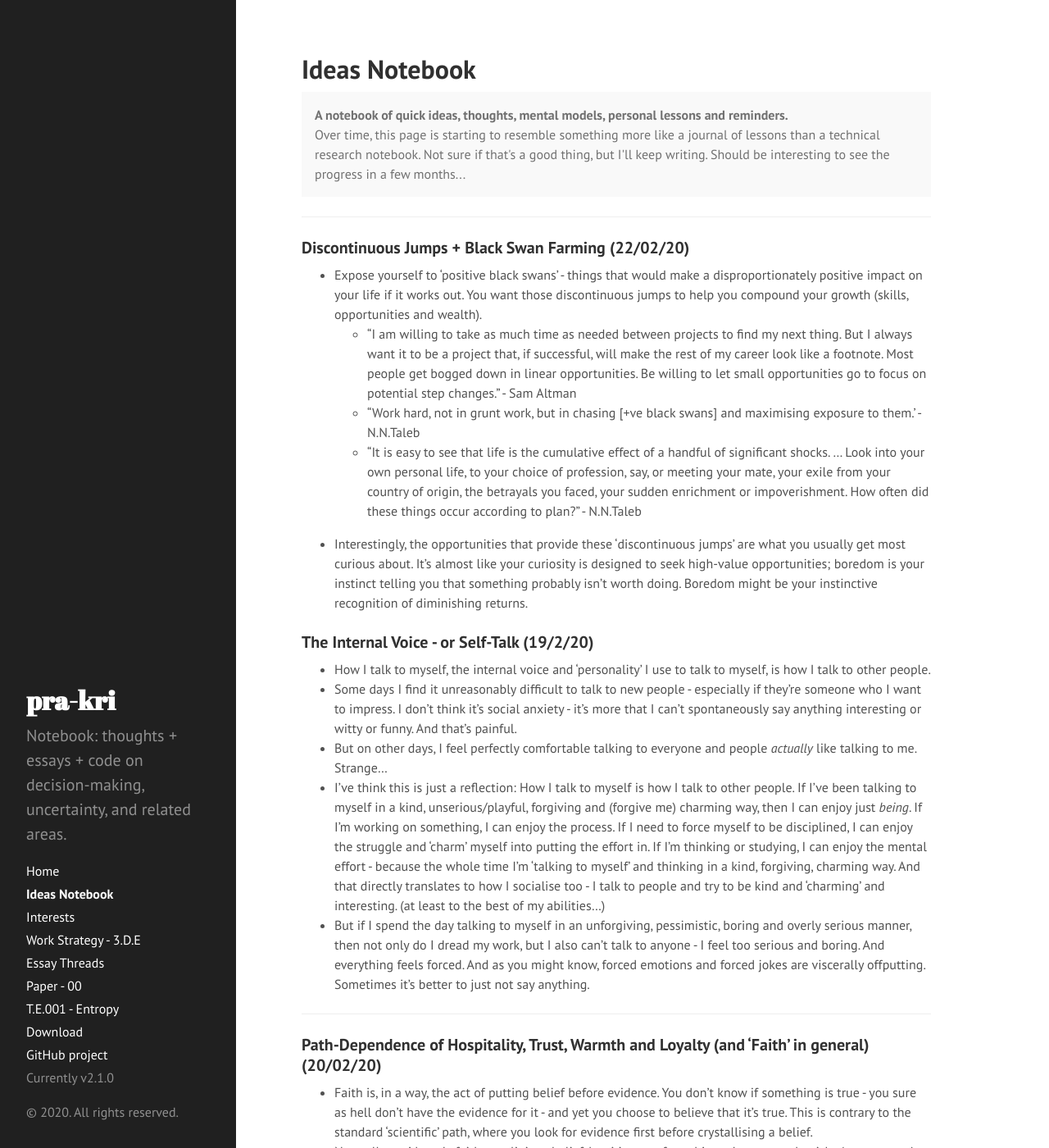
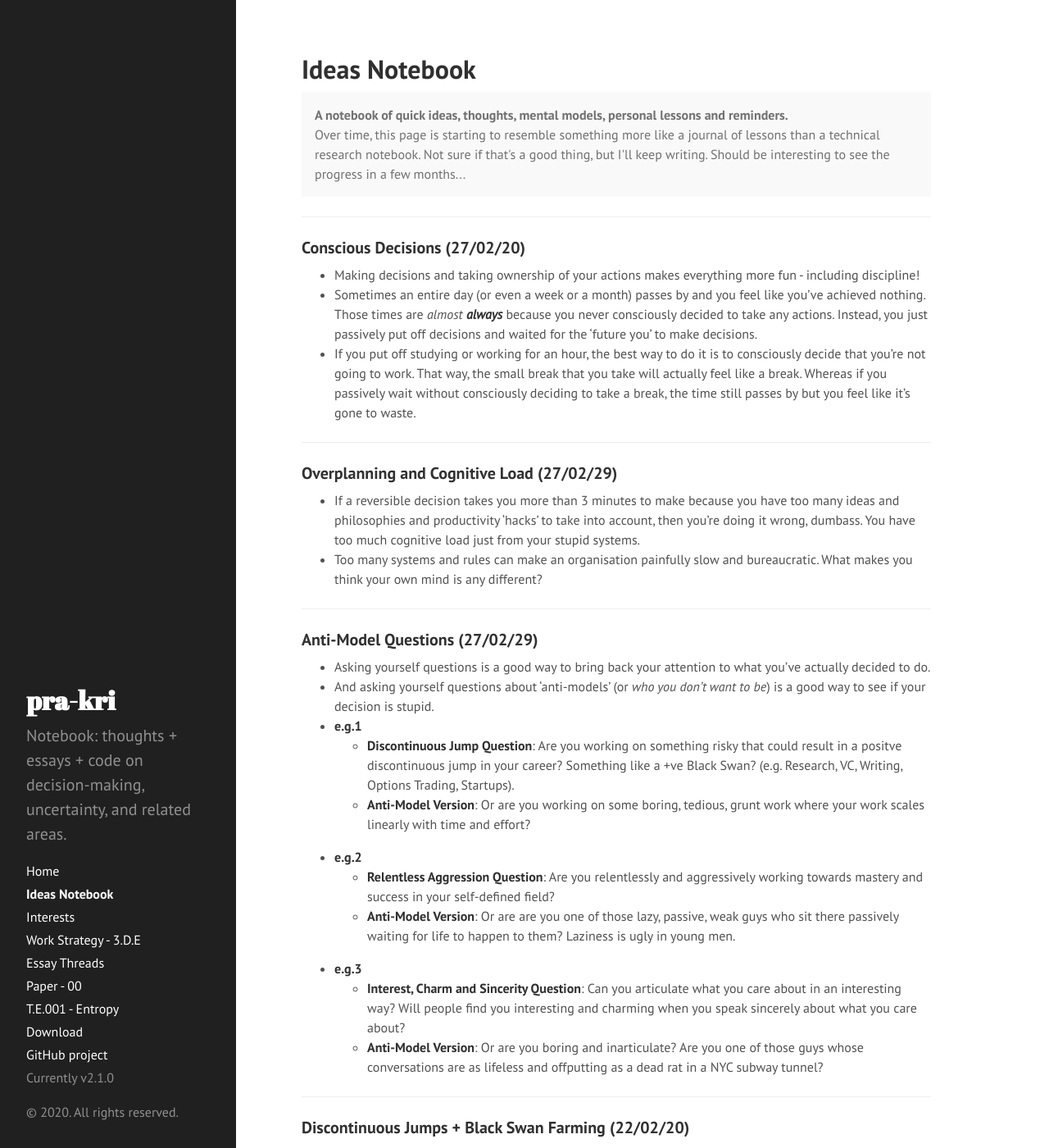
Before and after one commit to pra-kri/pra-kri.github.io, a Jekyll site: the page built from IdeasNotebook.md, in a window 1280 px wide and 1400 px high. Shown: the whole window at 82% size. Built offline with Jekyll 4.4.1, drawn with Linux system fonts in a browser that asks for light colours.

Commit message:
Update IdeasNotebook.md

```diff
--- a/IdeasNotebook.md
+++ b/IdeasNotebook.md
@@ -7,6 +7,35 @@ title: Ideas Notebook
   <b>A notebook of quick ideas, thoughts, mental models, personal lessons and reminders.</b> <br>
   Over time, this page is starting to resemble something more like a journal of lessons than a technical research notebook. Not sure if that's a good thing, but I'll keep writing. Should be interesting to see the progress in a few months...
 </p>
+
+
+---
+
+### Conscious Decisions (27/02/20)
+* Making decisions and taking ownership of your actions makes everything more fun - including discipline!
+* Sometimes an entire day (or even a week or a month) passes by and you feel like you've achieved nothing. Those times are *almost **always*** because you never consciously decided to take any actions. Instead, you just passively put off decisions and waited for the 'future you' to make decisions.
+* If you put off studying or working for an hour, the best way to do it is to consciously decide that you're not going to work. That way, the small break that you take will actually feel like a break. Whereas if you passively wait without consciously deciding to take a break, the time still passes by but you feel like it's gone to waste.
+
+---
+
+### Overplanning and Cognitive Load (27/02/29)
+* If a reversible decision takes you more than 3 minutes to make because you have too many ideas and philosophies and productivity 'hacks' to take into account, then you're doing it wrong, dumbass. You have too much cognitive load just from your stupid systems.
+* Too many systems and rules can make an organisation painfully slow and bureaucratic. What makes you think your own mind is any different?
+
+---
+
+### Anti-Model Questions (27/02/29)
+* Asking yourself questions is a good way to bring back your attention to what you've actually decided to do.
+* And asking yourself questions about 'anti-models' (or *who you don't want to be*) is a good way to see if your decision is stupid.
+* **e.g.1**
+  * **Discontinuous Jump Question**: Are you working on something risky that could result in a positve discontinuous jump in your career? Something like a +ve Black Swan? (e.g. Research, VC, Writing, Options Trading, Startups).
+  * **Anti-Model Version**: Or are you working on some boring, tedious, grunt work where your work scales linearly with time and effort?
+* **e.g.2**
+  * **Relentless Aggression Question**: Are you relentlessly and aggressively working towards mastery and success in your self-defined field?
+  * **Anti-Model Version**: Or are are you one of those lazy, passive, weak guys who sit there passively waiting for life to happen to them? Laziness is ugly in young men.
+* **e.g.3**
+  * **Interest, Charm and Sincerity Question**: Can you articulate what you care about in an interesting way? Will people find you interesting and charming when you speak sincerely about what you care about?
+  * **Anti-Model Version**: Or are you boring and inarticulate? Are you one of those guys whose conversations are as lifeless and offputting as a dead rat in a NYC subway tunnel?
 
 
 ---
```
